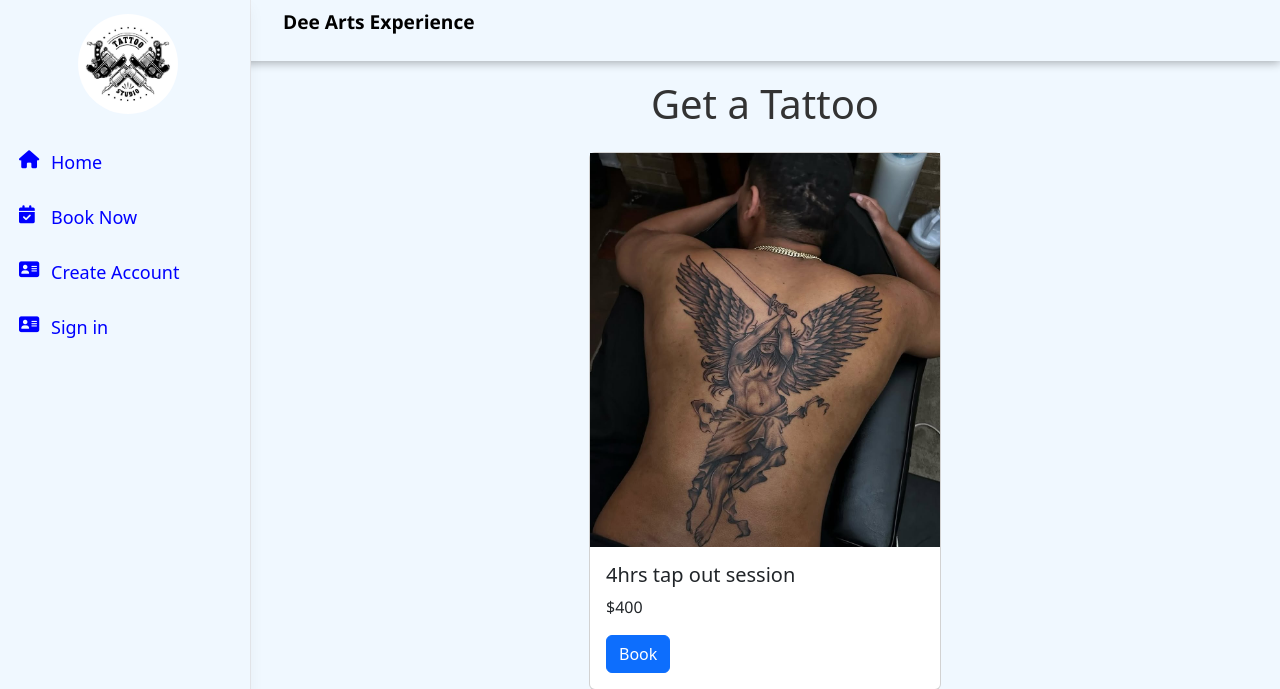
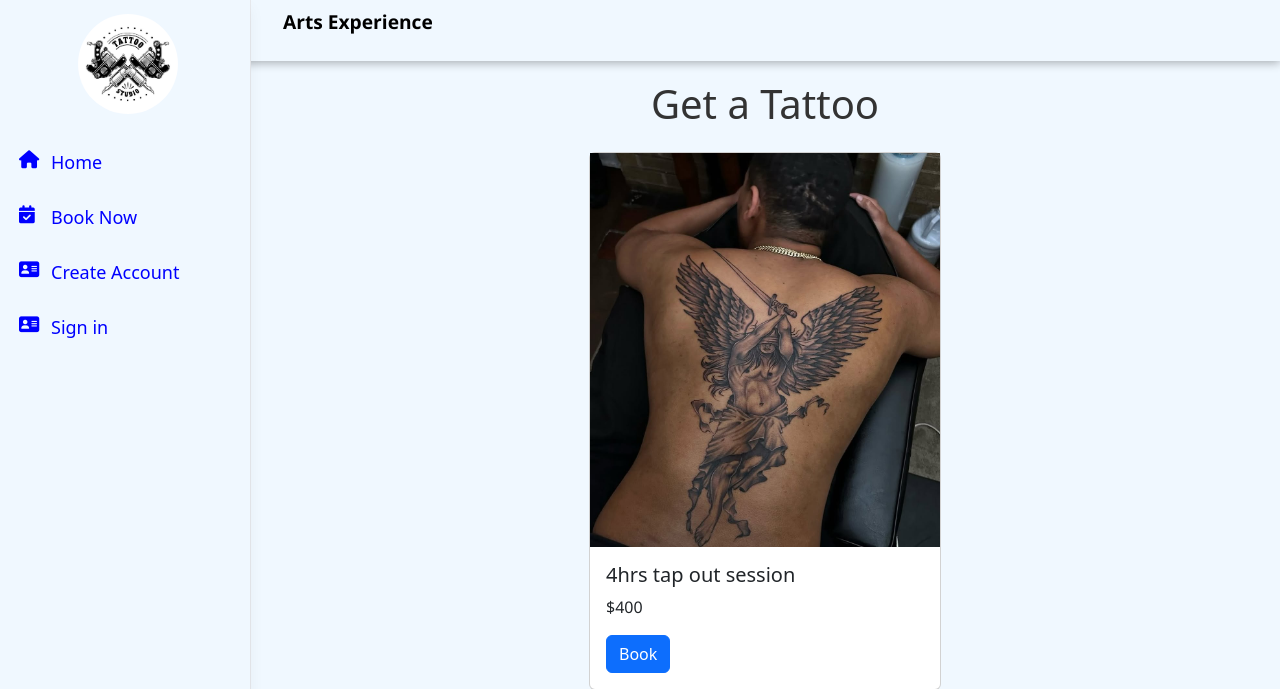
Before and after one commit to Samboja651/body-artwork, a Flask app: page /booking in a window 1280 px wide. Shown: the top 689 px of the page. Run offline with Flask 3, Linux system fonts and the light colour scheme.

Commit message:
change name to arts-experience

```diff
--- a/templates/booking.html
+++ b/templates/booking.html
@@ -1,7 +1,7 @@
 <!DOCTYPE html>
 {% extends "home.html" %}
 
-{% block title %}Booking | Dee Arts Experience{% endblock %}
+{% block title %}Booking |Arts Experience{% endblock %}
 
 {% block content %}
     <!-- cards -->
--- a/templates/home.html
+++ b/templates/home.html
@@ -1,7 +1,7 @@
 <!DOCTYPE html>
 <html lang="en">
 <head>
-    <title>{% block title %}Home | Dee Arts Experience{% endblock %}</title>
+    <title>{% block title %}Home |Arts Experience{% endblock %}</title>
     <meta charset="utf-8">
     <meta http-equiv="X-UA-Compatible" content="IE=edge">
     <meta name="viewport" content="width=device-width, initial-scale=1.0">
@@ -27,7 +27,7 @@
                             <a id="sidepanel-toggler" class="sidepanel-toggler d-inline-block d-xl-none p-md-3" style="cursor: pointer; color: #333;">
                                 <svg xmlns="http://www.w3.org/2000/svg" width="30" height="30" viewBox="0 0 30 30" role="img"><title>Menu</title><path stroke="currentColor" stroke-linecap="round" stroke-miterlimit="10" stroke-width="2" d="M4 7h22M4 15h22M4 23h22"></path></svg>
                             </a>
-                            <p style="font-size: larger; font-weight: 700; padding-left: 2ex; text-align: center;" > Dee Arts Experience</p>
+                            <p style="font-size: larger; font-weight: 700; padding-left: 2ex; text-align: center;" >Arts Experience</p>
                         </div>
 
                     </div>
@@ -81,14 +81,14 @@
 					{% block content%}
 					<div class="start-container container text-center">
 						<h1 class="mb-5">Express Yourself Through Arts</h1>
-						<p class="mb-4" style="font-size: large;">At arts by Dee, we believe every tattoo tells a story. Whether it’s a symbol of transformation, a cherished memory or a bold new beginning, your skin becomes a canvas for meaningful, beautiful art. Our goal is to help you express your individuality in the most creative, confident, and stylish way possible.</p>
+						<p class="mb-4" style="font-size: large;">At arts experience, we believe every tattoo tells a story. Whether it’s a symbol of transformation, a cherished memory or a bold new beginning, your skin becomes a canvas for meaningful, beautiful art. Our goal is to help you express your individuality in the most creative, confident, and stylish way possible.</p>
     					<a href="{{ url_for('booking') }}"><button class="btn btn-primary mb-4 mt-3 blinking-btn"><span class="p-4">Book Now</span> </button></a>
 					</div>
 
 					<section>
 						<div class="container text-center" style="margin-top: 20%;">
 							<h1 class="mb-3">About Us</h1>
-							<p>As Dee Arts Team, we are passionate tattoo artists with deep appreciation for the art of storytelling through ink. <br> With several years of experience in crafting both intricate and minimalist tattoos, We aim to provide not just a tattoo session, but a collaborative, comfortable, and memorable experience for every client. We work closely with each individual to design pieces that hold deep personal significance while reflecting true artistry. The studio is designed to be a calm and inspiring environment where your creativity and confidence are encouraged.</p>
+							<p>As arts experience Arts Team, we are passionate tattoo artists with deep appreciation for the art of storytelling through ink. <br> With several years of experience in crafting both intricate and minimalist tattoos, We aim to provide not just a tattoo session, but a collaborative, comfortable, and memorable experience for every client. We work closely with each individual to design pieces that hold deep personal significance while reflecting true artistry. The studio is designed to be a calm and inspiring environment where your creativity and confidence are encouraged.</p>
 						</div>
 					</section>
 
@@ -142,10 +142,10 @@
 							<h1 class="mb-3">Client Testimonials</h1>
 							<div class="testimonials">
 								<div class="testimonial">
-									<p>"I was nervous about getting my first tattoo, but the moment I walked into Dee Arts, I felt at ease. The artist walked me through everything and made sure I was comfortable every step of the way. Now I have a beautiful piece I’ll cherish forever!" – Lisa M.</p>
+									<p>"I was nervous about getting my first tattoo, but the moment I walked into arts-experience, I felt at ease. The artist walked me through everything and made sure I was comfortable every step of the way. Now I have a beautiful piece I’ll cherish forever!" – Lisa M.</p>
 								</div>
 								<div class="testimonial">
-									<p>"I’ve had tattoos done in different places, but none compare to the experience I had here. Dee Arts is not just a tattoo studio — it’s a place where art meets heart. Their attention to detail and warm service will keep me coming back." – Kevin T.</p>
+									<p>"I’ve had tattoos done in different places, but none compare to the experience I had here. Arts-experience is not just a tattoo studio — it’s a place where art meets heart. Their attention to detail and warm service will keep me coming back." – Kevin T.</p>
 								</div>
 							  </div>
 						</div>
@@ -213,9 +213,8 @@
 						<div class="container text-center" style="margin-top: 15%;">
 							<h1 class="mb-3">Get in Touch</h1>
 							<p>Have questions or need more info before booking? Feel free to reach out directly. We'll be happy to assist with any inquiries about design ideas, pricing, session durations, aftercare, and more. You can contact us by email, phone or message us on Instagram for quick replies and to view more of our work. </p>
-							<p><i class="fa-solid fa-envelope"></i> - deeartsexperience.com<br><br>
+							<p><i class="fa-solid fa-envelope"></i> - artsexperience.com<br><br>
 								<i class="fa-solid fa-phone"></i> - +1(854) 123 4567<br><br>
-								<i class="fa-brands fa-instagram"></i> - <a href="https://www.instagram.com/theeplug_ke/" style="color: #ff6363;">@theeplug_ke</a></p>
 							<p>Location: Nairobi, Kenya</p>
 						</div>
 					</section>
@@ -225,7 +224,7 @@
 
                 <footer class="app-footer" style="width: 100%;">
                     <div class="container text-center py-3">
-                        <p class="mb-0">Copyright &copy; . Dee Arts Experience Team. All rights reserved.</p>
+                        <p class="mb-0">Copyright &copy; . arts-xperience Team. All rights reserved.</p>
                     </div>
                 </footer>
             </div>
```
